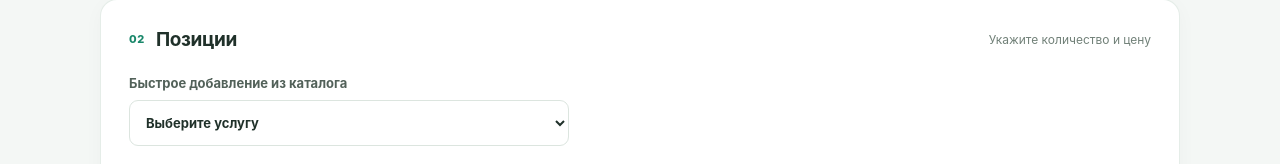
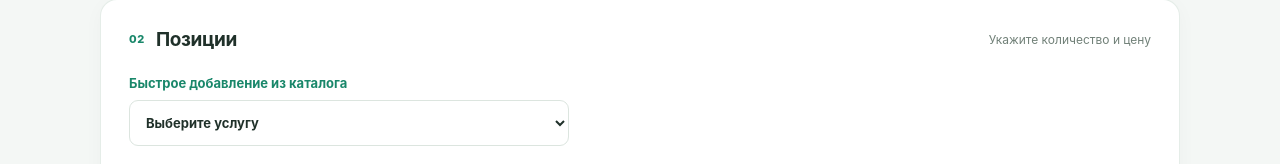
Before and after one commit to bahytzhan1989/smeta-edu, a plain HTML site: page index.html in a window 1280 px wide. Shown: the part 423-587 px from the top of the page. Drawn offline with Linux system fonts and the light colour scheme.

Commit message:
Выделить каталог цветом

```diff
--- a/styles.css
+++ b/styles.css
@@ -140,6 +140,7 @@ h1 { margin-bottom: 4px; font-size: clamp(25px, 4vw, 32px); letter-spacing: -.03
 
 .items-panel { padding-bottom: 23px; }
 .catalog-quick-add { max-width: 440px; margin: 0 0 15px; }
+.catalog-quick-add > span { color: var(--accent); font-weight: 700; }
 .catalog-select {
   width: 100%;
   min-height: 46px;
```
